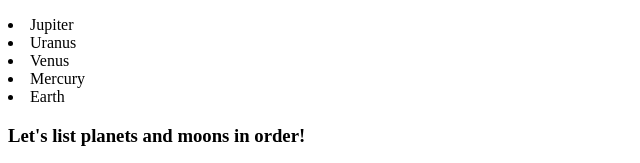
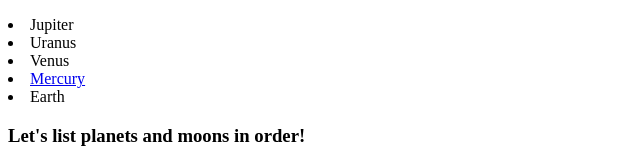
Before and after one commit to thanh-nguyenn/NgocLanThanhNguyen.github.io, a plain HTML site: page index.html in a window 1280 px wide. Shown: the part 226-389 px from the top of the page, 0-640 px from the left. Drawn offline with Linux system fonts and the light colour scheme.

Commit message:
Update index.html

```diff
--- a/index.html
+++ b/index.html
@@ -16,7 +16,7 @@
   <li>Jupiter</li>
   <li>Uranus</li>
   <li>Venus</li>
-  <li><href "https://en.wikipedia.org/wiki/Mercury_(planet)" target="_blank"></href>Mercury</li>
+  <li><a href="https://en.wikipedia.org/wiki/Mercury_(planet)" target="_blank">Mercury</a></li>
   <li>Earth</li>
   <h3>Let's list planets and moons in order!</h3>
   <ol>
```
